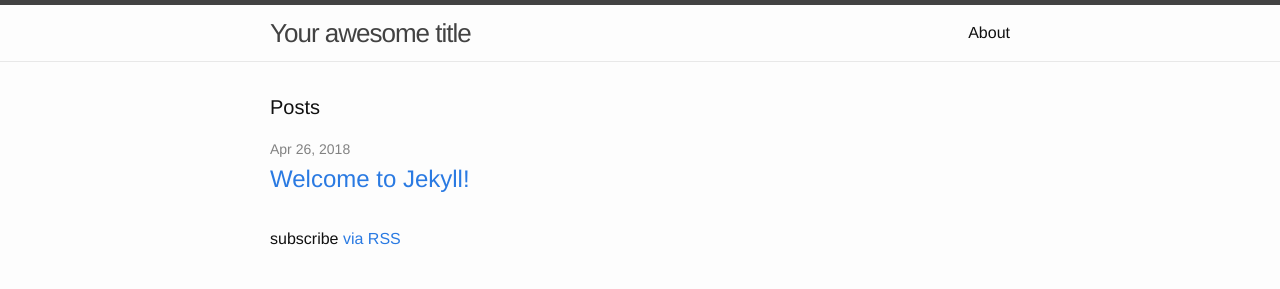
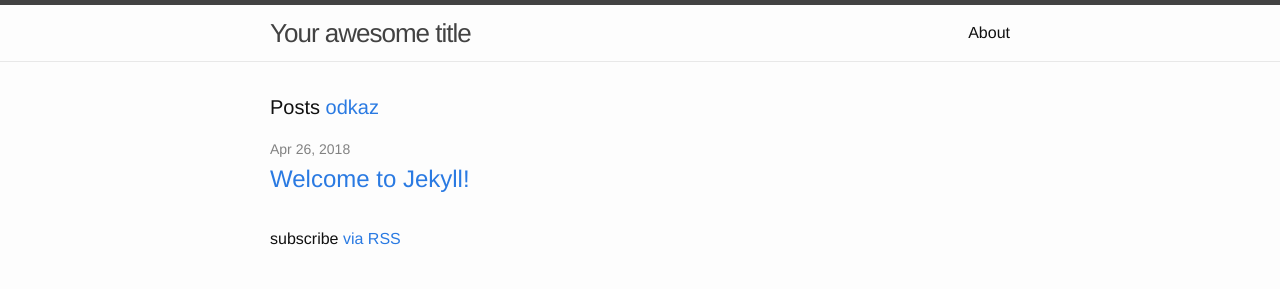
Before and after one commit to zbynovi/zbynovi.github.io, a Jekyll site: the page built from index.html, in a window 1280 px wide. Shown: the top 289 px of the page. Built offline with Jekyll 4.4.1, drawn with Linux system fonts in a browser that asks for light colours.

Commit message:
Update index.html

```diff
--- a/index.html
+++ b/index.html
@@ -4,7 +4,7 @@ layout: default
 
 <div class="home">
 
-  <h1 class="page-heading">Posts</h1>
+  <h1 class="page-heading">Posts <a href="osnova_2.html">odkaz</a></h1>
 
   <ul class="post-list">
     {% for post in site.posts %}
```
